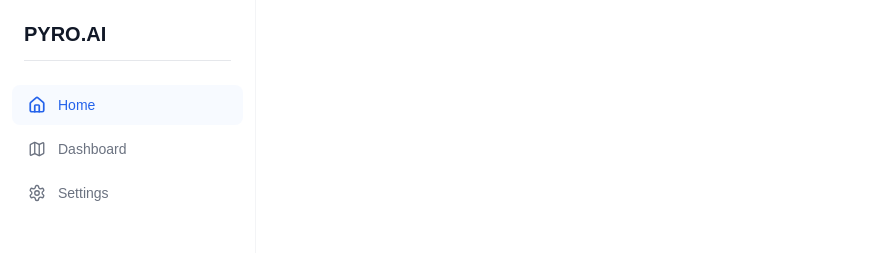
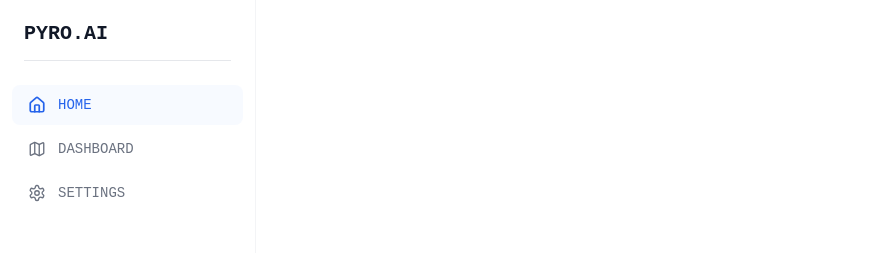
Before and after one commit to EthanSantos/Pyro-AI, a Next.js app in the folder frontend/: page / in a window 1280 px wide. Shown: the top 253 px of the page, without its empty margins (0-889 px from the left). Built offline with nearby package versions, Linux system fonts and the light colour scheme.

Commit message:
new font

```diff
--- a/frontend/src/app/dashboard/page.tsx
+++ b/frontend/src/app/dashboard/page.tsx
@@ -63,7 +63,7 @@ export default function Dashboard() {
       <div className="flex flex-col h-screen bg-white text-gray-800">
         {/* Page Header */}
         <header className="flex-none p-4 border-b border-gray-200">
-          <h1 className="text-xl font-bold">Wildfire Monitoring Dashboard</h1>
+          <h1 className="text-xl font-bold">WILDFIRE MONITORING DASHBOARD</h1>
         </header>
 
         {/* Main Content */}
@@ -75,7 +75,7 @@ export default function Dashboard() {
               {/* Air Quality Index Card */}
               <Card>
                 <CardHeader className="flex flex-row items-center justify-between space-y-0 pb-2">
-                  <CardTitle className="text-sm font-medium">Air Quality Index</CardTitle>
+                  <CardTitle className="text-sm font-medium">AIR QUALITY INDEX</CardTitle>
                   <Wind className="h-4 w-4 text-muted-foreground" />
                 </CardHeader>
                 <CardContent>
@@ -87,7 +87,7 @@ export default function Dashboard() {
               {/* Safety Score Card */}
               <Card>
                 <CardHeader className="flex flex-row items-center justify-between space-y-0 pb-2">
-                  <CardTitle className="text-sm font-medium">Safety Score</CardTitle>
+                  <CardTitle className="text-sm font-medium">SAFETY SCORE</CardTitle>
                   <Shield className="h-4 w-4 text-muted-foreground" />
                 </CardHeader>
                 <CardContent>
@@ -101,7 +101,7 @@ export default function Dashboard() {
               {/* Risk Level Card */}
               <Card>
                 <CardHeader className="flex flex-row items-center justify-between space-y-0 pb-2">
-                  <CardTitle className="text-sm font-medium">Wildfire Risk Level</CardTitle>
+                  <CardTitle className="text-sm font-medium">WILDFIRE RISK LEVEL</CardTitle>
                   <Flame className="h-4 w-4 text-muted-foreground" />
                 </CardHeader>
                 <CardContent>
--- a/frontend/src/app/globals.css
+++ b/frontend/src/app/globals.css
@@ -3,7 +3,7 @@
 @tailwind utilities;
 
 body {
-  font-family: Arial, Helvetica, sans-serif;
+  font-family: 'IBM Plex Mono', monospace;
 }
 
 @layer base {
--- a/frontend/src/app/layout.tsx
+++ b/frontend/src/app/layout.tsx
@@ -1,19 +1,8 @@
 // app/layout.tsx
 import type { Metadata } from "next";
-import { Geist, Geist_Mono } from "next/font/google";
 import "./globals.css";
 
 import NavigationBar from "@/components/NavigationBar";
-
-const geistSans = Geist({
-  variable: "--font-geist-sans",
-  subsets: ["latin"],
-});
-
-const geistMono = Geist_Mono({
-  variable: "--font-geist-mono",
-  subsets: ["latin"],
-});
 
 export const metadata: Metadata = {
   title: "Wildfire Monitoring Dashboard",
@@ -27,9 +16,7 @@ export default function RootLayout({
 }) {
   return (
     <html lang="en">
-      <body
-        className={`${geistSans.variable} ${geistMono.variable} antialiased flex`}
-      >
+      <body className="antialiased flex">
         <NavigationBar />
         <div className="flex-1">{children}</div>
       </body>
--- a/frontend/src/components/NavigationBar.tsx
+++ b/frontend/src/components/NavigationBar.tsx
@@ -5,9 +5,9 @@ import { usePathname } from "next/navigation";
 import { Home, Map, Settings } from "lucide-react";
 
 const navItems = [
-  { name: "Home", href: "/", icon: Home },
-  { name: "Dashboard", href: "/dashboard", icon: Map },
-  { name: "Settings", href: "/settings", icon: Settings },
+  { name: "HOME", href: "/", icon: Home },
+  { name: "DASHBOARD", href: "/dashboard", icon: Map },
+  { name: "SETTINGS", href: "/settings", icon: Settings },
 ];
 
 export default function NavigationBar() {
--- a/frontend/src/components/RoutesTab.tsx
+++ b/frontend/src/components/RoutesTab.tsx
@@ -310,11 +310,12 @@ const RoutesTab: React.FC = () => {
     <UnifiedTabContent header={<h2 className="text-lg font-semibold">Routes</h2>}>
       <Card className="p-6 mb-6 shadow-sm">
         <CardHeader className="px-0 pt-0">
-          <CardTitle className="flex items-center gap-2">
+          <CardTitle className="flex items-center gap-2 text-sm">
             <Navigation className="h-6 w-6 text-blue-500" />
             Find Safe Route
           </CardTitle>
         </CardHeader>
+
         <CardContent className="px-0 pb-0">
           <div className="relative mb-4">
             <Input
```
